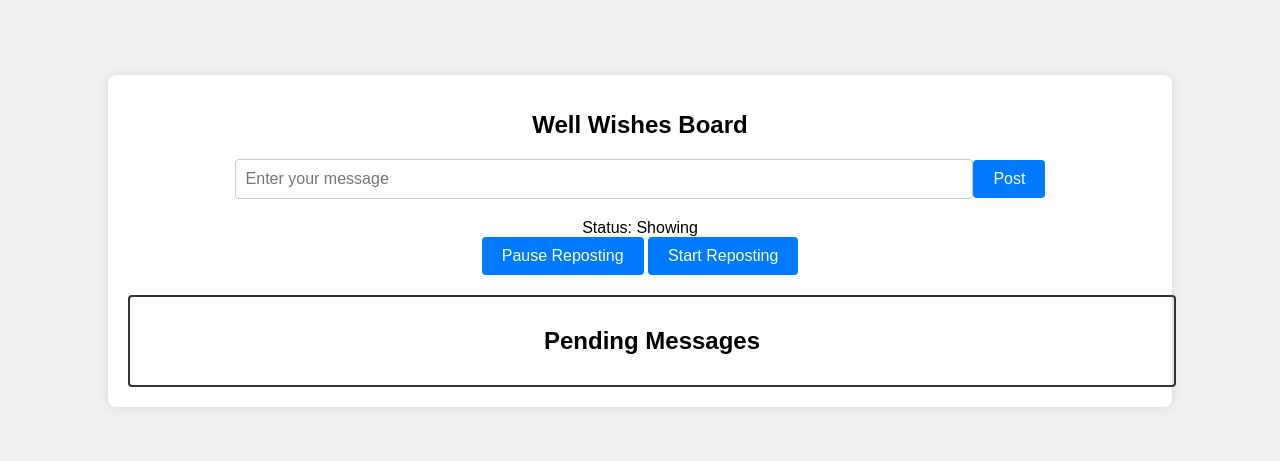
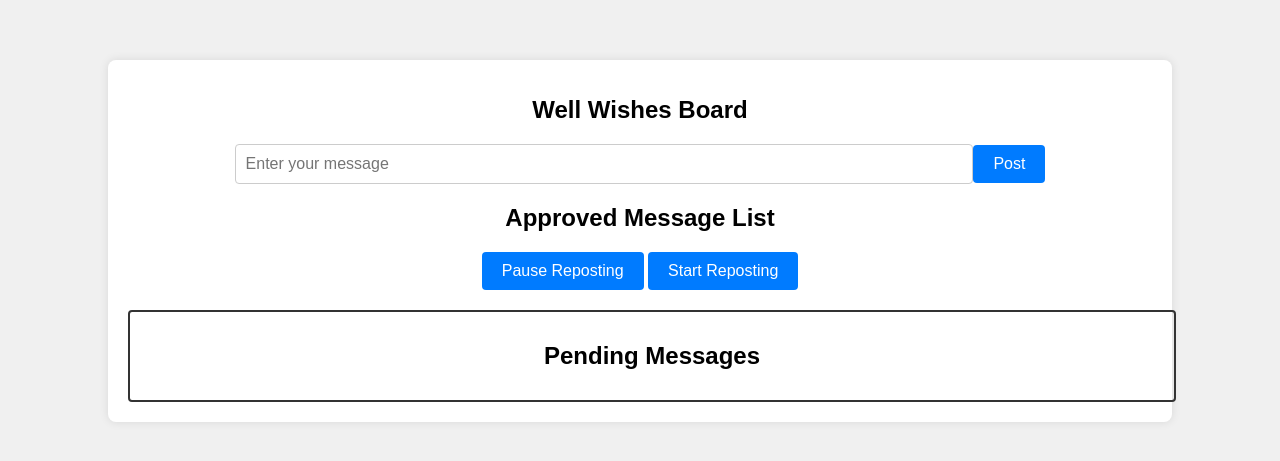
Before and after one commit to brightnessoffuture/wellwishes, a website: page index.html in a window 1280 px wide. Shown: the part 159-620 px from the top of the page. Drawn offline with nearby package versions, Linux system fonts and the light colour scheme; no server answers.

Commit message:
Updated code for real-time messaging with Socket.IO

```diff
--- a/index.html
+++ b/index.html
@@ -21,11 +21,15 @@
             <input type="text" id="messageInput" placeholder="Enter your message">
             <button id="postButton">Post</button>
         </div>
-        <div class="status" id="status">Status: Showing</div>
-        <div>
-            <button id="pauseButton">Pause Reposting</button>
+        <div class="approved-message-list">
+            <h2>Approved Message List</h2>
+            <ul id="approvedMessages">
+                <!-- Approved messages will be listed here -->
+            </ul>
+        </div>
+        <div><button id="pauseButton">Pause Reposting</button>
             <button id="startButton">Start Reposting</button>
-        </div>
+            </div>
         <div class="moderation-area">
             <h2>Pending Messages</h2>
             <ul id="pendingMessages">
```
